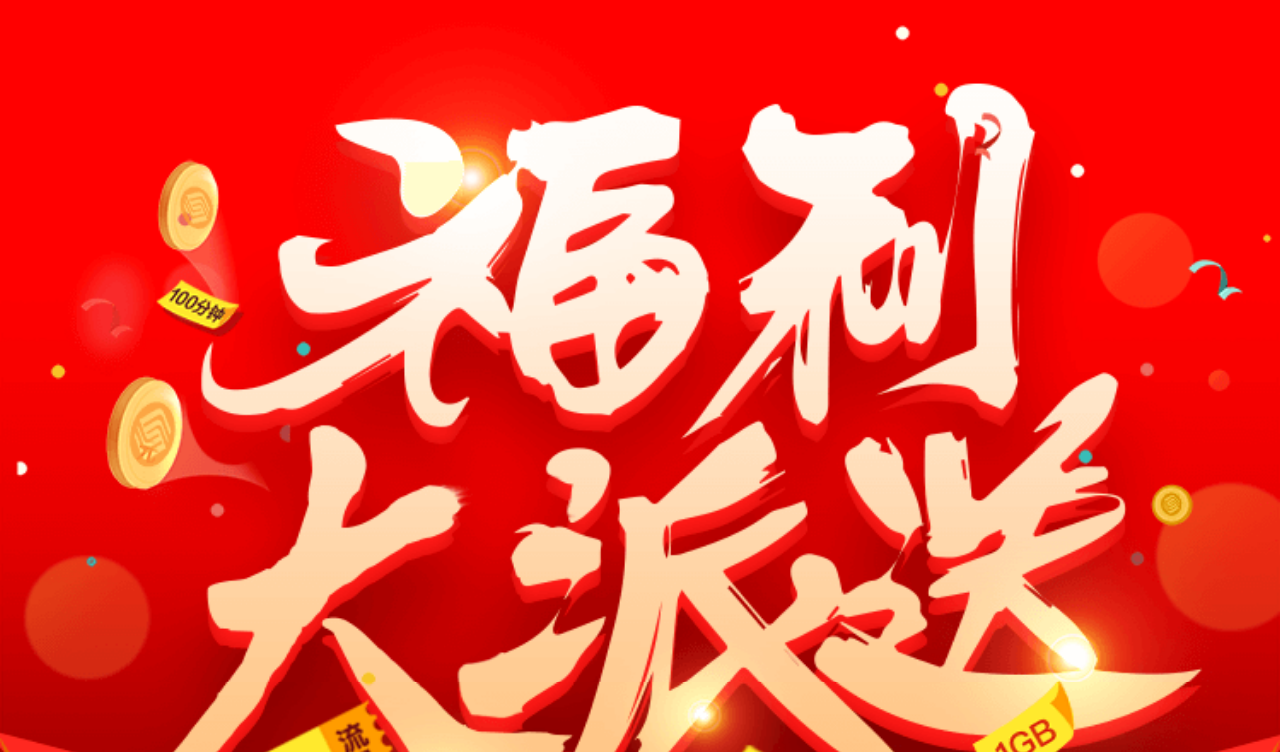
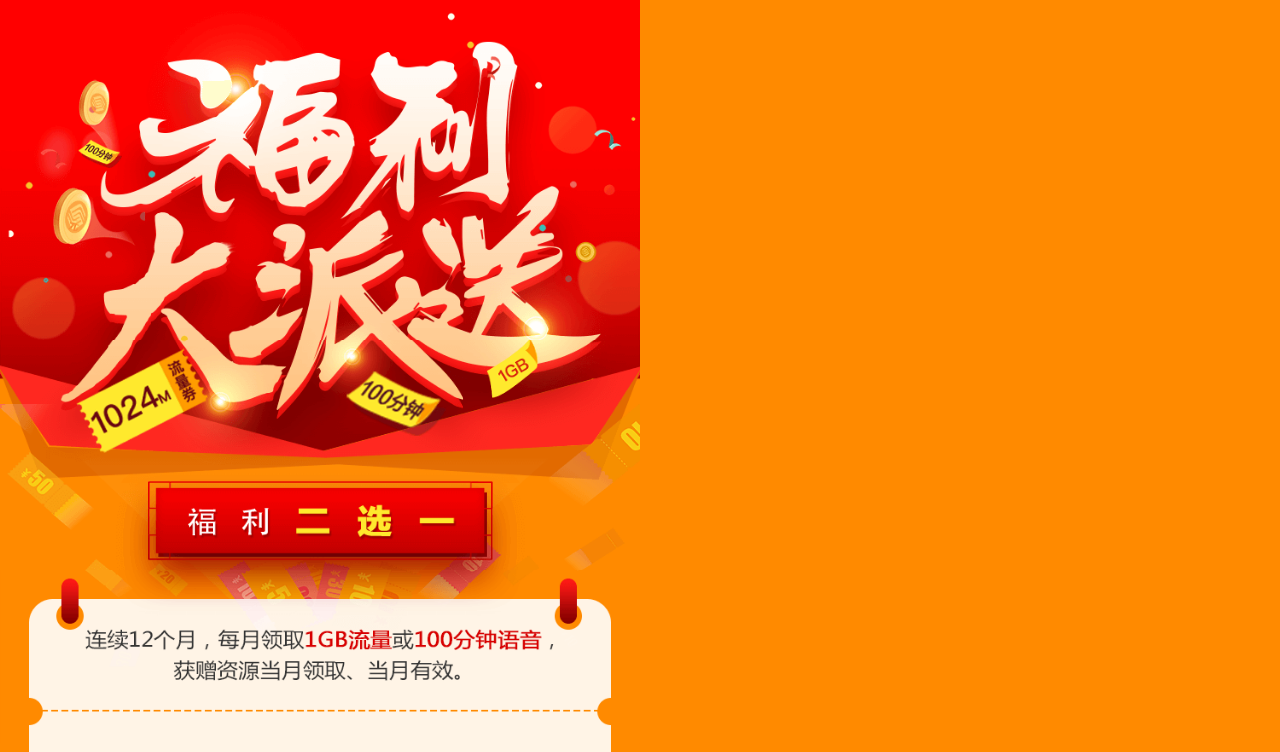
Before and after one commit to dongyameng12/fuli, a plain HTML site: page index.html in a window 1280 px wide. Shown: the top 752 px of the page. Drawn offline with Linux system fonts and the light colour scheme.

Commit message:
啛啛喳喳

```diff
--- a/js/index.js
+++ b/js/index.js
@@ -1,32 +1,58 @@
+// (function (doc, win) {
+//     var docEl = doc.documentElement,
+//         resizeEvt = 'orientationchange' in window ? 'orientationchange' : 'resize',
+//         recalc = function () {
+//             var clientWidth = docEl.clientWidth;
+//             if (!clientWidth) return;
+//             docEl.style.fontSize = 100 * (clientWidth / 750) + 'px';
+//         };
+//     if (!doc.addEventListener) return;
+//     win.addEventListener(resizeEvt, recalc, false);
+//     doc.addEventListener('DOMContentLoaded', recalc, false);
+// })
+// (document, window);
 (function (doc, win) {
-    var docEl = doc.documentElement,
-        resizeEvt = 'orientationchange' in window ? 'orientationchange' : 'resize',
-        recalc = function () {
-            var clientWidth = docEl.clientWidth;
-            if (!clientWidth) return;
-            docEl.style.fontSize = 100 * (clientWidth / 750) + 'px';
-        };
+    console.log("dpr:" + win.devicePixelRatio);
+    var docEle = doc.documentElement,
+        isIos = navigator.userAgent.match(/iphone|ipod|ipad/gi),
+        dpr = Math.min(win.devicePixelRatio, 3);
+    scale = 1 / dpr,
+        resizeEvent = 'orientationchange' in window ? 'orientationchange' : 'resize';
+    docEle.dataset.dpr = dpr;
+
+    var metaEle = doc.createElement('meta');
+    metaEle.name = 'viewport';
+    metaEle.content = 'initial-scale=' + scale + ',maximum-scale=' + scale;
+    docEle.firstElementChild.appendChild(metaEle);
+
+    var recalCulate = function()  {
+        var width = docEle.clientWidth;
+        if (width / dpr > 640) {
+            width = 640 * dpr;
+        }
+        docEle.style.fontSize =100 * (width / 750) + 'px';
+    };
+
+    recalCulate()
     if (!doc.addEventListener) return;
-    win.addEventListener(resizeEvt, recalc, false);
-    doc.addEventListener('DOMContentLoaded', recalc, false);
-})
-(document, window);
-$(document).ready(function(){
+    win.addEventListener(resizeEvent, recalCulate, false);
+})(document, window);
+$(document).ready(function () {
     // 点击领取
-    $('#allbtn1').click(function(){
-        showyn('#allbtn1','btnAll')
+    $('#allbtn1').click(function () {
+        showyn('#allbtn1', 'btnAll')
         $('#backChange').removeClass("backTwo").addClass("backOne");
     })
     // 点击第二个领取
-    $('#allbtn2').click(function(){
-        showyn('#allbtn2','btnAll')
+    $('#allbtn2').click(function () {
+        showyn('#allbtn2', 'btnAll')
         $('#backChange').removeClass("backOne").addClass("backTwo");
     })
 
     // 确定按钮
-    $('.popBtn1').click(function(){
+    $('.popBtn1').click(function () {
         let class_obj = $(this).parent('.popBtn').parent('.popText').siblings('div').prop('class')
-        popClose('.pop','.cover')
+        popClose('.pop', '.cover')
         if (class_obj == 'backOne') {
             $('#allbtn1').removeClass("btn").addClass("btnAll");
             $('#allbtn2').removeClass("btn").addClass("btnAll");
@@ -36,16 +62,16 @@ $(document).ready(function(){
         }
     });
     // 隐藏
-    $('.close').click(function(){
+    $('.close').click(function () {
         popClose('.pop')
     });
 
-    $('.popBtn2').click(function(){
+    $('.popBtn2').click(function () {
         popClose('.pop')
     });
 })
 // 点击按钮是否展示弹窗
-function showyn (obj,class_str) {
+function showyn(obj, class_str) {
     if (!$(obj).prop('class').includes(class_str)) {
         popShow('.pop');
     }
@@ -53,23 +79,23 @@ function showyn (obj,class_str) {
 
 
 // 显示
-function popShow (a1,a2) {
+function popShow(a1, a2) {
     $(a1).show();
     showMask();
 }
-function popClose (p1,p2) {
+function popClose(p1, p2) {
     $(p1).hide();
     hideMask();
 }
 //显示遮罩层
-function showMask(){
-    $("#mask").css("height",$(document).height());
-    $("#mask").css("width",$(document).width());
+function showMask() {
+    $("#mask").css("height", $(document).height());
+    $("#mask").css("width", $(document).width());
     $("#mask").show();
-    $('body').css('position','fixed');
+    $('body').css('position', 'fixed');
 }
 //隐藏遮罩层
-function hideMask(){
+function hideMask() {
     $("#mask").hide();
-    $('body').css('position','unset');
+    $('body').css('position', 'unset');
 }
```
Also changed, not shown: index.html (+0 -3 lines).
